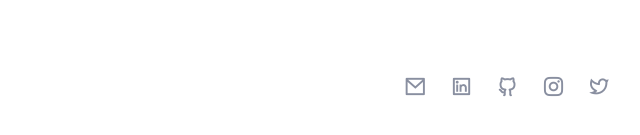
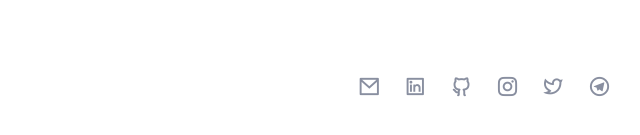
Before and after one commit to J-An-dev/J-An-dev.github.io, a plain HTML site: page 2020/07/30/hello-world/index.html in a window 1280 px wide. Shown: the part 1221-1356 px from the top of the page, 476-1116 px from the left. Drawn offline with nearby package versions, Linux system fonts and the light colour scheme; a script that the page names is missing; a web font is replaced by a local one.

Commit message:
Site updated: 2020-08-05 13:27:30

```diff
--- a/2020/07/30/hello-world/index.html
+++ b/2020/07/30/hello-world/index.html
@@ -237,6 +237,12 @@
             </a>
         </li>
 
+        <li class="footer-li">
+            <a href="https://t.me/ajteleworld" target="_blank">
+                <i class="ri-telegram-line"></i>
+            </a>
+        </li>
+
     </ul>
     </div>
     </div>
```
Also changed, not shown: archives/2020/07/index.html (+6 -0 lines), archives/2020/index.html (+6 -0 lines), archives/index.html (+6 -0 lines), index.html (+4 -0 lines), 1 other file.
